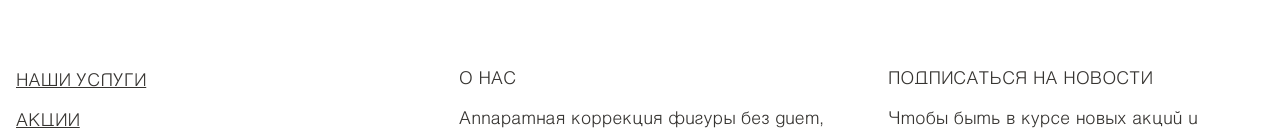
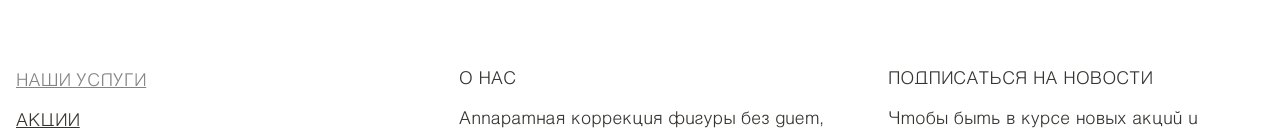
Before and after one commit to pomazkovanton/bodytime, a website: page index.html in a window 1280 px wide. In both pictures the pointer is over the link "НАШИ УСЛУГИ". Shown: the part 3173-3309 px from the top of the page. Drawn offline with Linux system fonts and the light colour scheme.

Commit message:
style: adds hover to the link #3

```diff
--- a/css/blocks/footer/__nav-link/footer__nav-link.css
+++ b/css/blocks/footer/__nav-link/footer__nav-link.css
@@ -6,6 +6,11 @@
   font-weight: 400;
   line-height: 1.5;
   text-transform: uppercase;
+  transition: opacity 0.5s linear;
+}
+
+.footer__nav-link:hover {
+  opacity: 0.6;
 }
 
 @media screen and (max-width: 820px) {
```
